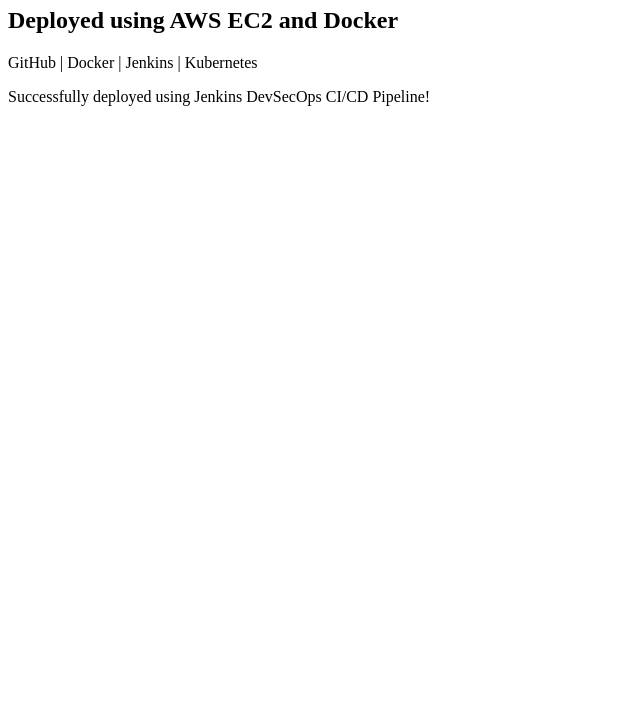
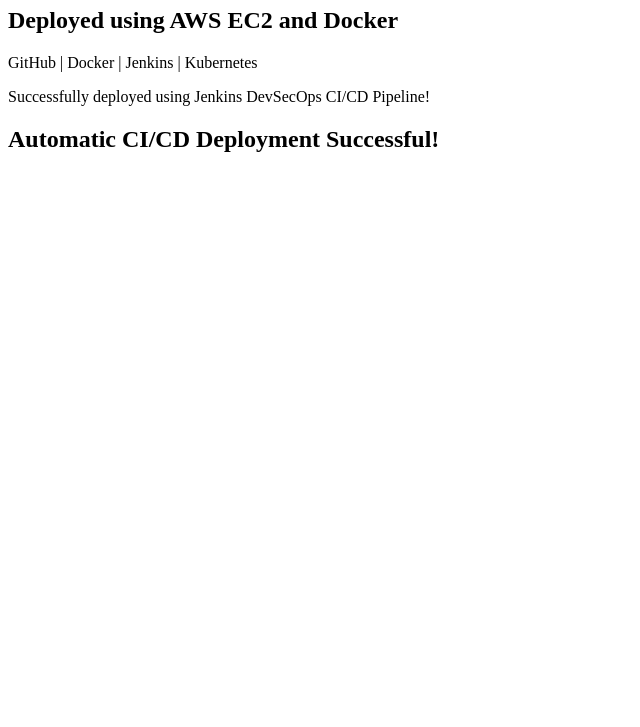
Before and after one commit to raghuramgundavarapu/DevSecOps-, a plain HTML site: page index.html in a window 1280 px wide. Shown: the part 73-800 px from the top of the page, without its empty margins (0-640 px from the left). Drawn offline with Linux system fonts and the light colour scheme.

Commit message:
Test automatic Jenkins CI CD deployment

```diff
--- a/index.html
+++ b/index.html
@@ -9,5 +9,6 @@
     <h2>Deployed using AWS EC2 and Docker</h2>
     <p>GitHub | Docker | Jenkins | Kubernetes</p>
 <p>Successfully deployed using Jenkins DevSecOps CI/CD Pipeline!</p>
+<h2>Automatic CI/CD Deployment Successful!</h2>
 </body>
 </html>
```
